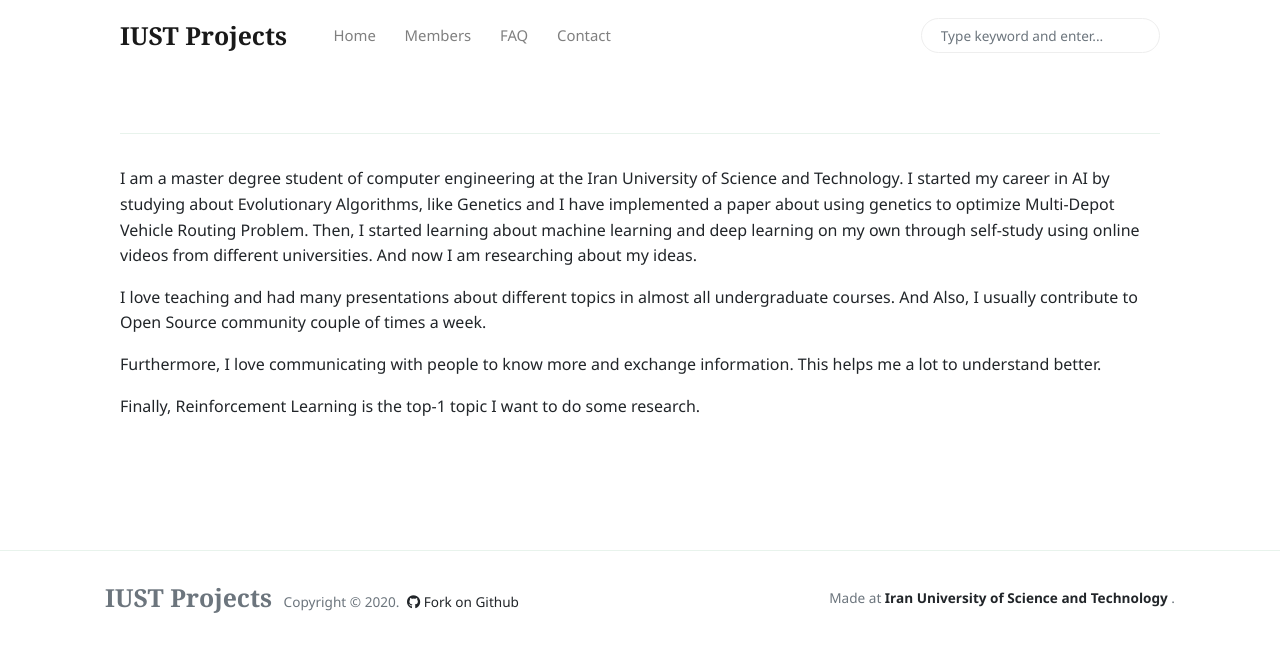
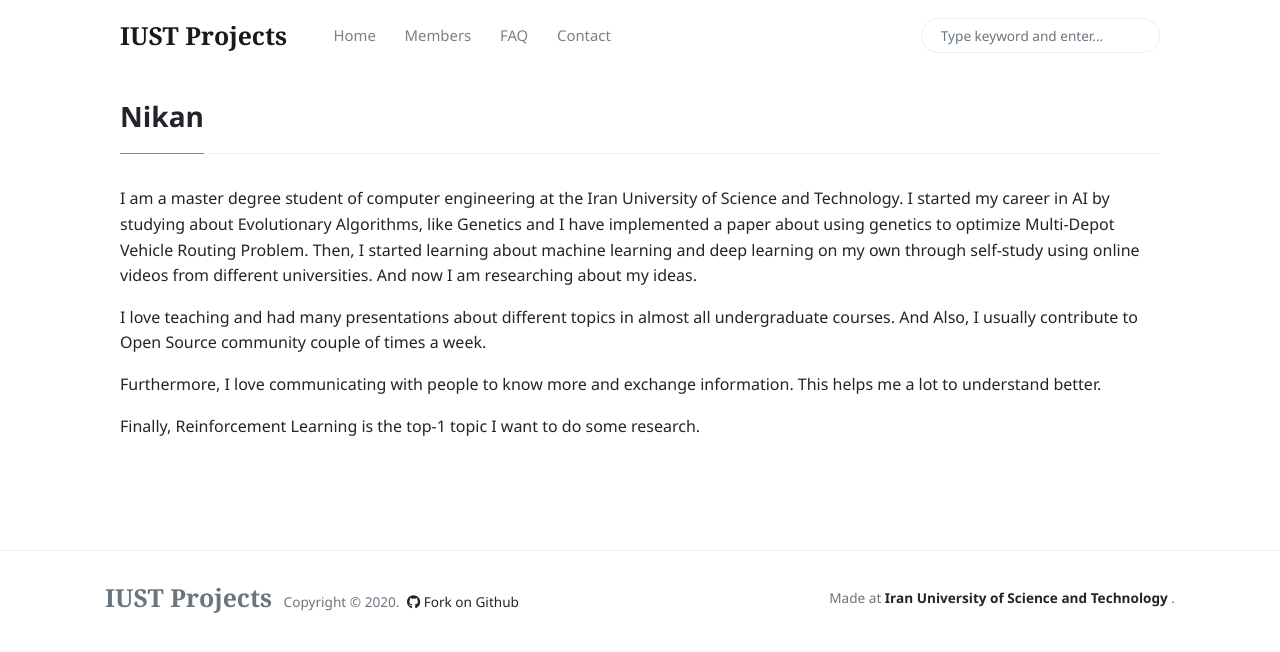
Before and after one commit to iust-projects/iust-projects.github.io, a Jekyll site: the page built from member/nikan.md, in a window 1280 px wide. Shown: the top 652 px of the page. Built offline with Jekyll 4.4.1, drawn with Linux system fonts in a browser that asks for light colours; nearby versions of some CDN libraries.

Commit message:
fix front matter

```diff
--- a/member/nikan.md
+++ b/member/nikan.md
@@ -1,5 +1,5 @@
 ---
-Title: Nikan
+title: Nikan
 ---
 
 I am a master degree student of computer engineering at the Iran University of Science and Technology.
```
